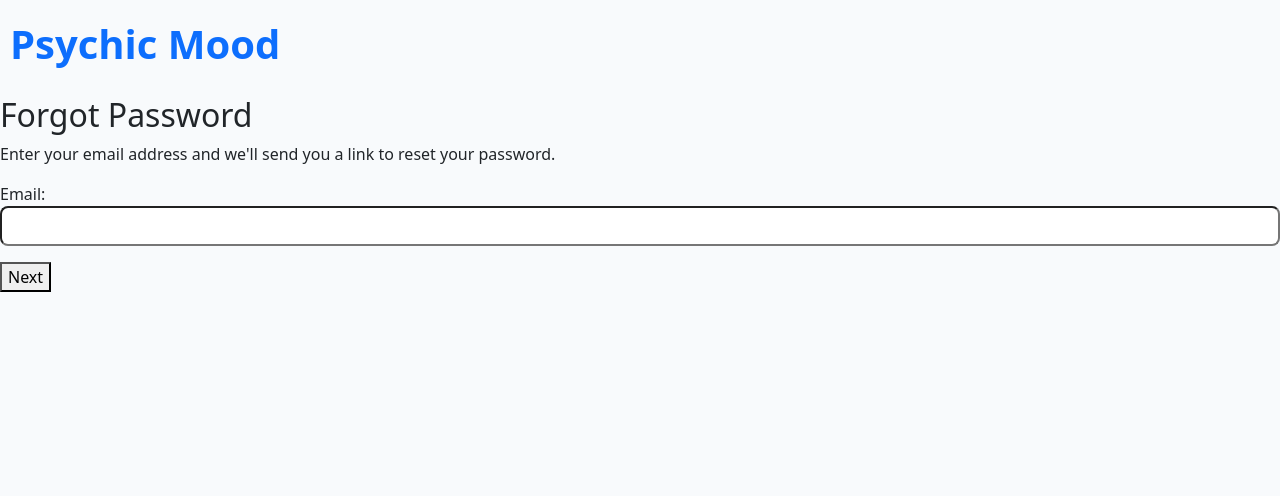
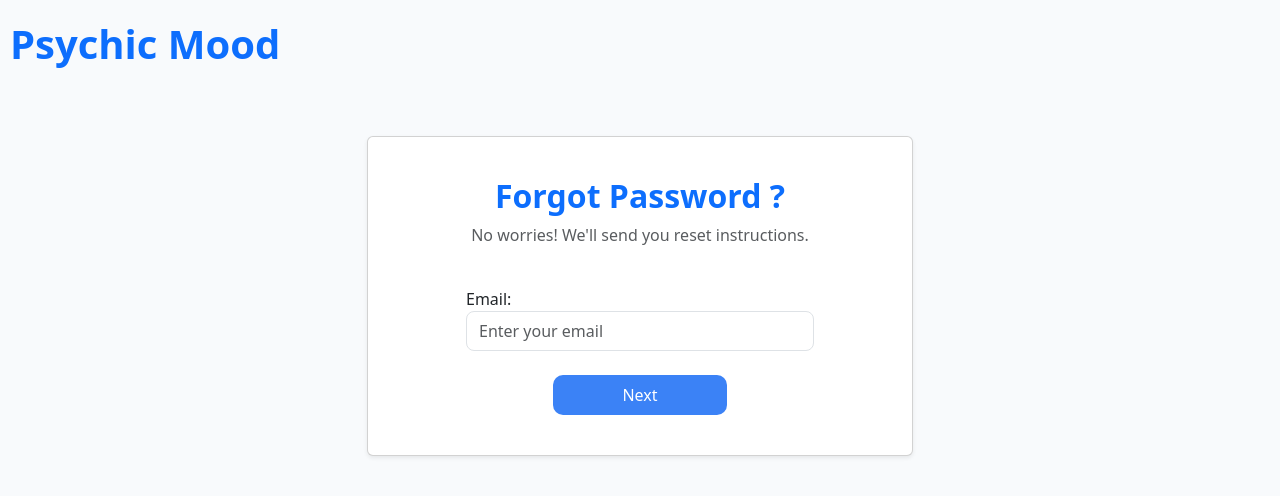
Before and after one commit to VITAE-01/psychic-mood, a Django app: page /account/forgot-password/ in a window 1280 px wide. Shown: the top 496 px of the page. Run offline with Django 5.2, Linux system fonts and the light colour scheme.

Commit message:
FEAT: add reset password

```diff
--- a/frontend/account/forms.py
+++ b/frontend/account/forms.py
@@ -108,3 +108,9 @@ class LoginForm(forms.Form):
 
 class ForgotPasswordForm(forms.Form):
     email = forms.EmailField()
+    email = forms.EmailField(widget=forms.EmailInput(attrs={"class": "form-control", "placeholder": "Enter your email"}))
+    def clean_email(self):
+        email = self.cleaned_data.get("email")
+        if not Account.objects.filter(email=email).exists():
+            raise forms.ValidationError("No account found with this email address.")
+        return email
--- a/frontend/account/templates/account/forgot_password.html
+++ b/frontend/account/templates/account/forgot_password.html
@@ -2,16 +2,39 @@
 
 {% block content %}
 
-<h2>Forgot Password</h2>
-<p>Enter your email address and we'll send you a link to reset your password.</p>
+<div class="container my-5">
+    <div class="row justify-content-center">
+        <div class="col-lg-6 col-md-8 col-12">
 
-<form method="POST">
-    {% csrf_token %}
+            <div class="card shadow-sm">
+                <div class="card-body">
 
-    {{ form.as_p }}
+                    <div class="text-center mb-2">
+                        <h2 class="fw-bold mt-4" style="color:#0d6efd;">Forgot Password ?</h2>
+                        <p class="text-muted">No worries! We'll send you reset instructions.</p>
+                    </div>
 
-    <button type="submit">Next</button>
+                    <div class="card border-0 p-4">
+                        <form method="POST">
+                            {% csrf_token %}
 
-</form>
+                            <div class="mx-auto" style="width: 75%;">
+                                {{ form.as_p }}
+
+                                <div class="d-flex justify-content-center">
+                                <button type="submit" class="btn btn-primary w-50 py-2 mt-2 justify-center" style="border-radius: 10px;">
+                                    Next
+                                </button>
+                            </div>
+
+                        </form>
+                    </div>
+
+                </div>
+            </div>
+
+        </div>
+    </div>
+</div>
 
 {% endblock %}
--- a/frontend/account/views.py
+++ b/frontend/account/views.py
@@ -150,8 +150,9 @@ def reset_password(request):
                 del request.session['reset_email']
 
                 return redirect("account:login")
-            except Account.DoesNotExist:
+            except Exception as e:
                 form.add_error(None, "No user found with this email.")
+                return render(request, "account/create_password.html", {"form": form})
     else:
         form = CreatePasswordForm()
 
```
